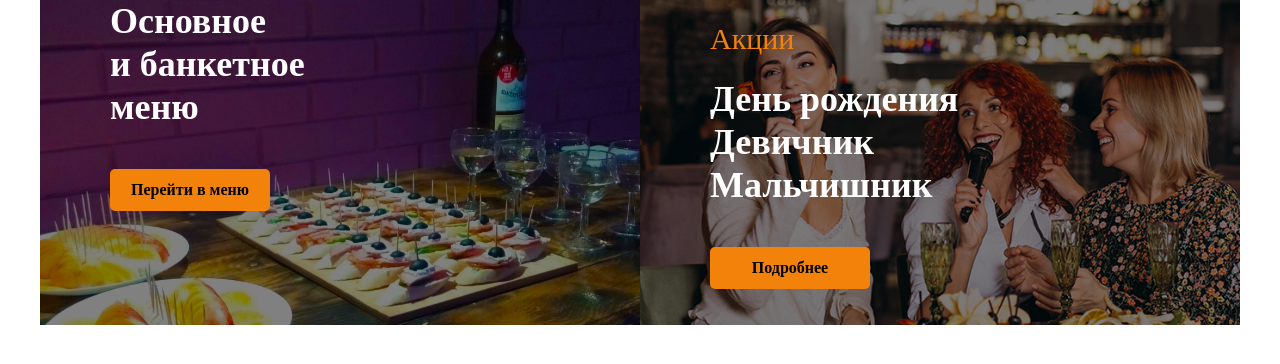
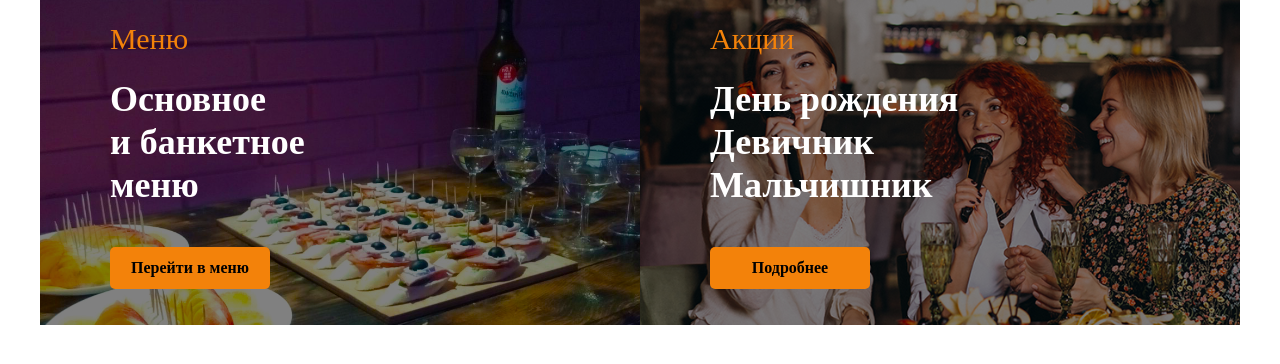
Before and after one commit to nightmare32/categories, a plain HTML site: page index.html in a window 1280 px wide. Drawn offline with Linux system fonts and the light colour scheme.

Commit message:
Update index.html

```diff
--- a/index.html
+++ b/index.html
@@ -13,7 +13,7 @@
     <section class="categories">
         <div class="categories__menu">
             <div class="categories__mirror">
-                <p class="categories__orangeWord"></p>
+                <p class="categories__orangeWord">Меню</p>
                 <h2 class="categories__title">Основное</h2>
                 <h2 class="categories__title"> и банкетное </h2>
                 <h2 class="categories__title"> меню</h2>
```
